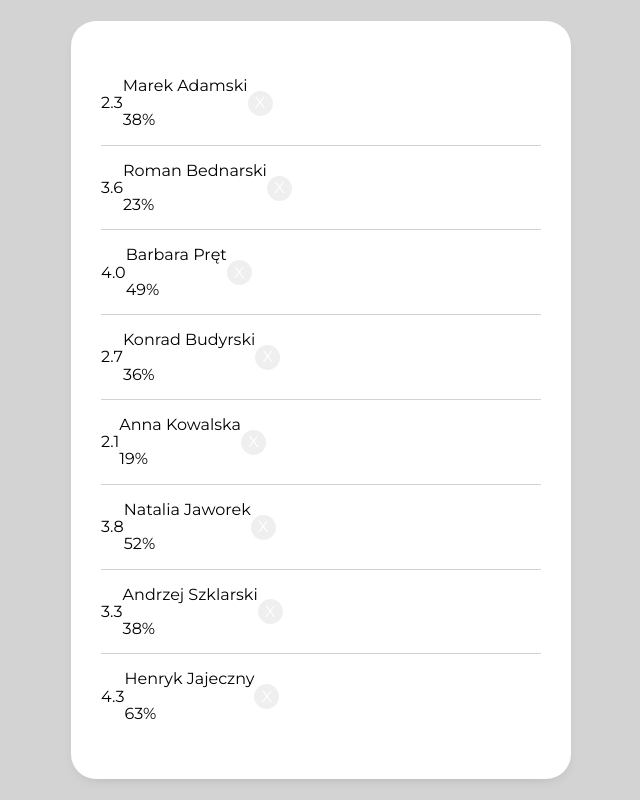
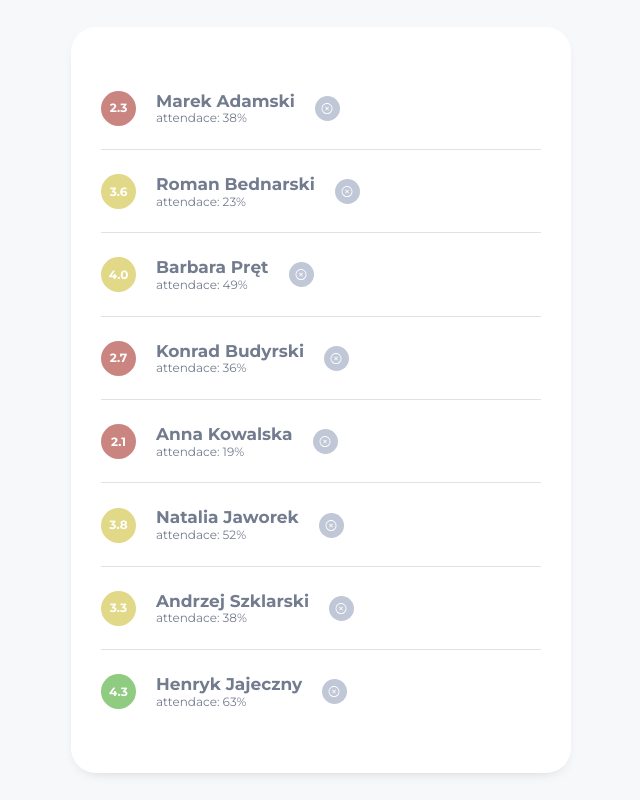
Before and after one commit to RobertGraupner/study-react, a React (Create React App) app: page / in a window 1280 px wide. Shown: the whole page, without its empty margins (319-959 px from the left). Built offline with nearby package versions, Linux system fonts and the light colour scheme.

Commit message:
finish styling list

```diff
--- a/src/components/atoms/Button/Button.js
+++ b/src/components/atoms/Button/Button.js
@@ -1,6 +1,13 @@
 import React from 'react';
 import styles from './Button.module.scss';
+import { ReactComponent as RemoveIcon } from '../../../assets/icons/remove-icon.svg';
 
-const Button = () => <button className={styles.button}>X</button>;
+const Button = () => {
+  return (
+    <button className={styles.button}>
+      <RemoveIcon />
+    </button>
+  );
+};
 
 export default Button;
--- a/src/components/atoms/Button/Button.module.scss
+++ b/src/components/atoms/Button/Button.module.scss
@@ -1,9 +1,11 @@
+@import '../../../styles/settings.scss';
+
 .button {
   width: 25px;
   height: 25px;
   border-radius: 50px;
   border: none;
-  color: white;
+  background-color: $color-grey;
   display: flex;
   justify-content: center;
   align-items: center;
--- a/src/components/molecules/UsersListItem/UsersListItem.js
+++ b/src/components/molecules/UsersListItem/UsersListItem.js
@@ -1,16 +1,27 @@
 import React from 'react';
 import PropTypes from 'prop-types';
+import clsx from 'clsx';
 import styles from './UsersListItem.module.scss';
 import Button from '../../atoms/Button/Button';
 
-// destrukturyzujemy od razu props
+// destructuring props right away
 const UsersListItem = ({ user: { average, name, attendance } }) => {
+  // function that returns the background colour for a given average
+  const getColor = (average) => {
+    if (average > 4.0) return styles.success;
+    if (average > 3.0) return styles.warning;
+    if (average > 2.0) return styles.error;
+    return styles.grey;
+  };
+
   return (
     <li className={styles.user}>
-      <div>{average}</div>
-      <div>
+      <div className={clsx(styles.userAverage, getColor(average))}>
+        {average}
+      </div>
+      <div className={styles.userInfo}>
         <p>{name}</p>
-        <p>{attendance}</p>
+        <p>attendace: {attendance}</p>
       </div>
       <Button />
     </li>
--- a/src/components/molecules/UsersListItem/UsersListItem.module.scss
+++ b/src/components/molecules/UsersListItem/UsersListItem.module.scss
@@ -1,3 +1,5 @@
+@import '../../../styles/settings.scss';
+
 .user {
   display: flex;
   align-items: center;
@@ -9,6 +11,54 @@
     bottom: 0;
     width: 100%;
     height: 1px;
-    background-color: lightgrey;
+    background-color: $color-middleGrey;
   }
 }
+
+.userAverage {
+  width: 35px;
+  height: 35px;
+  border-radius: 50px;
+  display: flex;
+  justify-content: center;
+  align-items: center;
+  font-size: $font-size-m;
+  font-weight: 700;
+  color: $color-light;
+}
+
+.userInfo {
+  padding: 25px 20px;
+  p {
+    margin: 0;
+    color: $color-darkGrey;
+  }
+
+  p:first-child {
+    display: flex;
+    align-items: center;
+    font-weight: 700;
+    font-size: $font-size-l;
+  }
+
+  p:last-child {
+    font-size: $font-size-m;
+    font-weight: 400;
+  }
+}
+
+.success {
+  background-color: $color-success;
+}
+
+.warning {
+  background-color: $color-warning;
+}
+
+.error {
+  background-color: $color-error;
+}
+
+.grey {
+  background-color: $color-grey;
+}
--- a/src/components/organism/UsersList/UsersList.module.scss
+++ b/src/components/organism/UsersList/UsersList.module.scss
@@ -1,5 +1,7 @@
+@import '../../../styles/settings.scss';
+
 .wrapper {
-  background-color: #fff;
+  background-color: $color-light;
   width: 100%;
   max-width: 500px;
   padding: 40px 30px;
--- a/src/styles/settings.scss
+++ b/src/styles/settings.scss
@@ -1,2 +1,13 @@
 $color-light: #fff;
 $color-dark: black;
+$color-lightGrey: #f7f8fa;
+$color-grey: #c0c7d6;
+$color-middleGrey: #dfe2e8;
+$color-darkGrey: #737c8e;
+$color-success: #8fcb81;
+$color-error: #cb8581;
+$color-warning: #e1d888;
+
+$font-size-l: 17px;
+$font-size-m: 12px;
+$font-size-s: 11px;
--- a/src/views/App.module.scss
+++ b/src/views/App.module.scss
@@ -1,5 +1,7 @@
+@import '../styles/settings.scss';
+
 .container {
-  background-color: lightgray;
+  background-color: $color-lightGrey;
   display: flex;
   justify-content: center;
   align-items: center;
```
Also changed, not shown: src/assets/icons/remove-icon.svg (added), src/assets/logo.svg (deleted).
